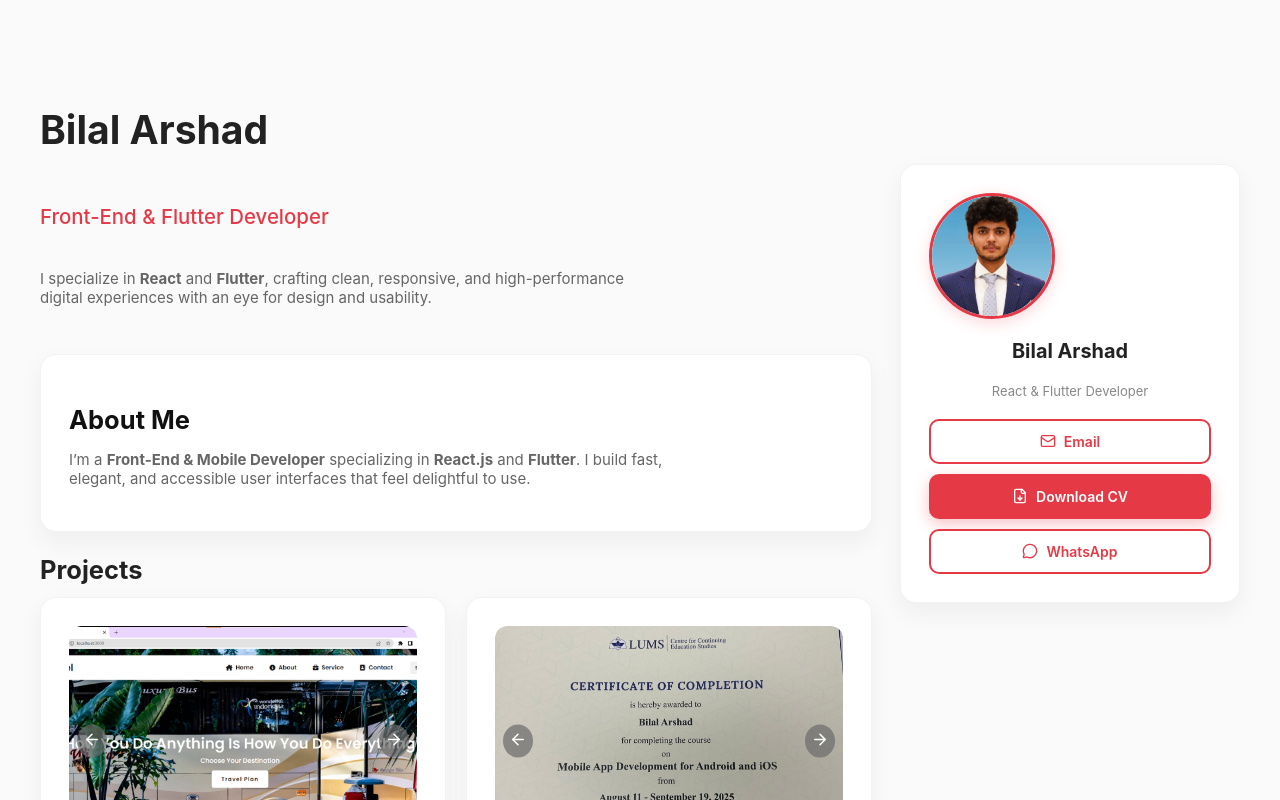
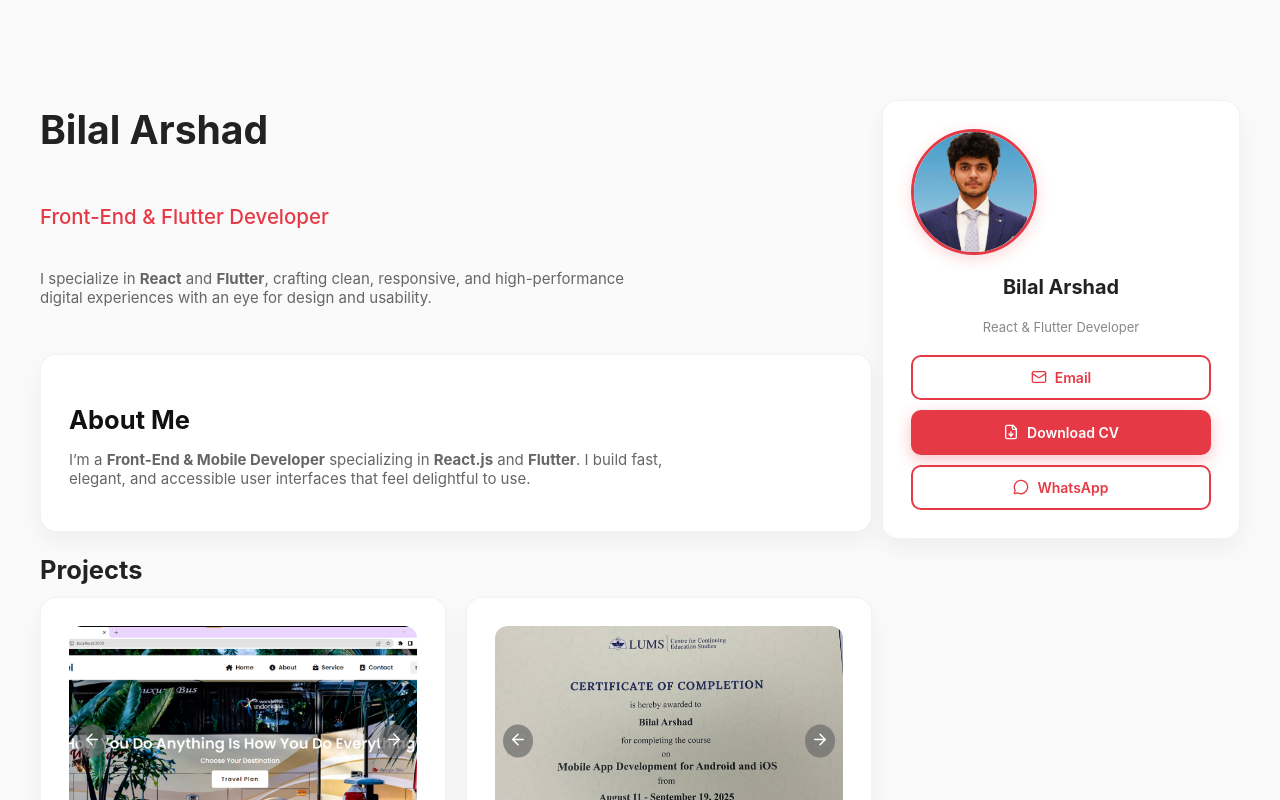
Before and after one commit to bilaltarar008/Portfolio-react, a React (Create React App) app: page / in a window 1280 px wide. Shown: the top 800 px of the page. Built offline with nearby package versions, Linux system fonts and the light colour scheme.

Commit message:
Updated the sidebar of the window screen

```diff
--- a/src/App.js
+++ b/src/App.js
@@ -110,16 +110,20 @@ const SubText = styled.p`
 
 // -------------------- Sidebar --------------------
 const SidebarCard = styled(Card)`
-  position: sticky;
-  top: -900px; /* was 24px before — now moves it a bit up */
+  position: fixed;
+  top: 100px; /* distance from top edge of screen */
+  right: 40px; /* adjust if needed depending on layout */
+  width: 300px;
   height: fit-content;
   text-align: center;
-  transform: translateY(-190px); /* adds an extra upward nudge */
+  z-index: 1000; /* ensures it stays on top of all sections */
 
   @media (max-width: 899px) {
     display: none;
   }
 `;
+
+
 
 // For mobile version
 const MobileProfile = styled(Card)`
```
